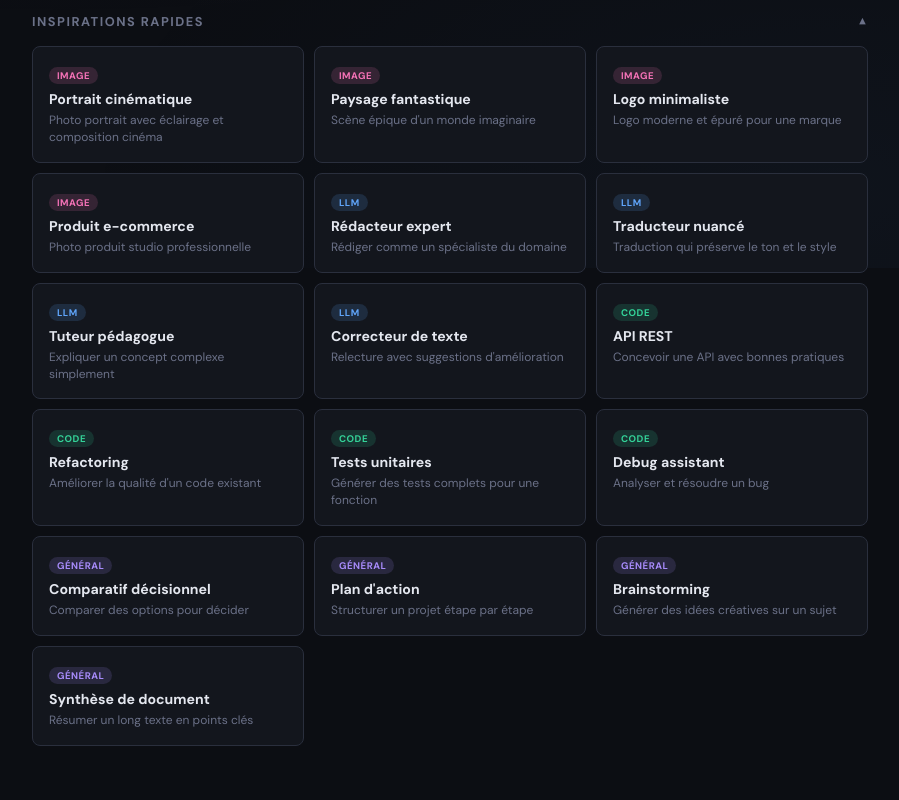
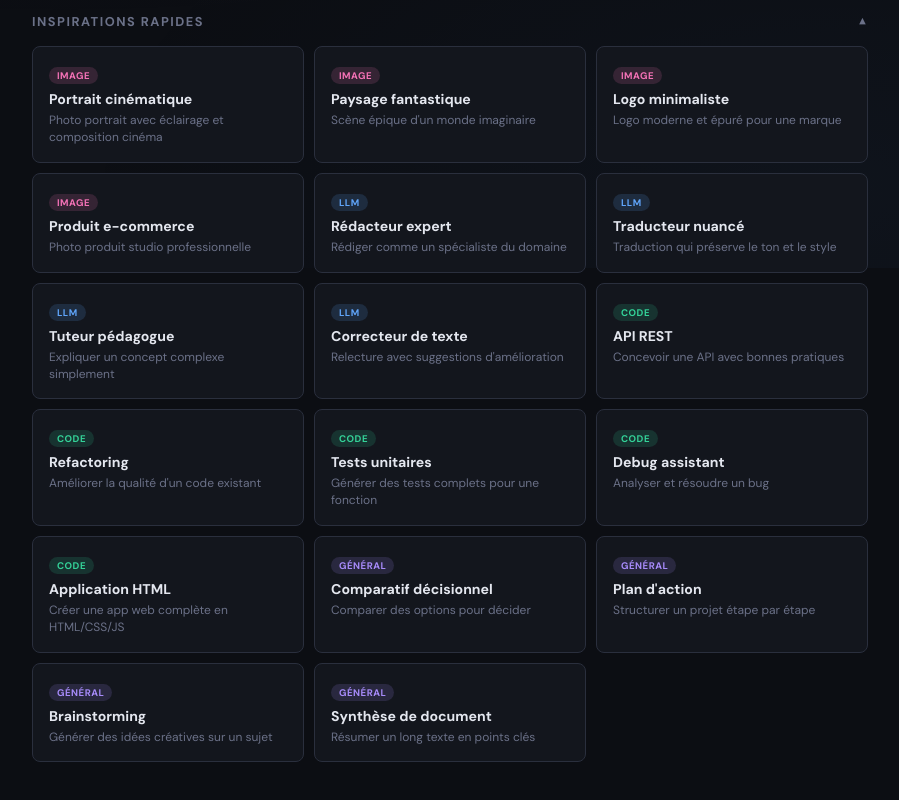
Before and after one commit to VincentSLD/Prompts, a plain HTML site: page index.html in a window 1280 px wide. Shown: the part 532-1332 px from the top of the page, without its empty margins (190-1089 px from the left). Drawn offline with nearby package versions, Linux system fonts and the light colour scheme.

Commit message:
Add HTML app creation inspiration card in Code category
Co-Authored-By: Claude Opus 4.6 (1M context) <noreply@anthropic.com>

```diff
--- a/index.html
+++ b/index.html
@@ -563,6 +563,7 @@ const INSPIRATIONS = [
   { cat: 'code', title: 'Refactoring', desc: 'Améliorer la qualité d\'un code existant' },
   { cat: 'code', title: 'Tests unitaires', desc: 'Générer des tests complets pour une fonction' },
   { cat: 'code', title: 'Debug assistant', desc: 'Analyser et résoudre un bug' },
+  { cat: 'code', title: 'Application HTML', desc: 'Créer une app web complète en HTML/CSS/JS' },
   { cat: 'general', title: 'Comparatif décisionnel', desc: 'Comparer des options pour décider' },
   { cat: 'general', title: 'Plan d\'action', desc: 'Structurer un projet étape par étape' },
   { cat: 'general', title: 'Brainstorming', desc: 'Générer des idées créatives sur un sujet' },
```
